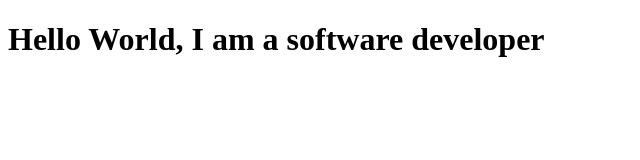
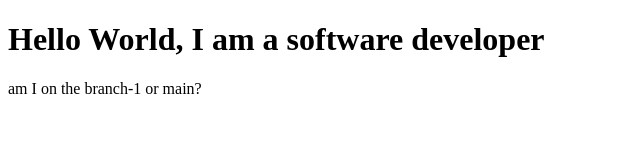
Before and after one commit to chuanqizhu1991/my_project, a plain HTML site: page index.html in a window 1280 px wide. Shown: the whole page, without its empty margins (0-640 px from the left). Drawn offline with Linux system fonts and the light colour scheme.

Commit message:
first commit on branch-1
Co-Authored-By: Legend <chuanqi@outlook.com>

```diff
--- a/index.html
+++ b/index.html
@@ -9,5 +9,7 @@
 <body>
   <h1>Hello World, I am a software developer</h1>
 
+  <p>am I on the branch-1 or main?</p>
+
 </body>
 </html>
```
